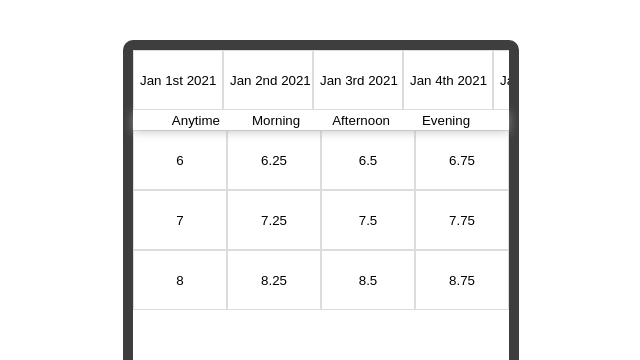
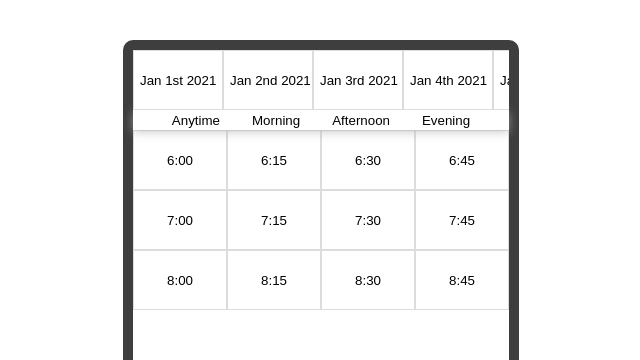
Before and after one commit to ps-kate/secret-spa-code-test, a React (Create React App) app: page / in a window 1280 px wide. Shown: the top 360 px of the page, without its empty margins (319-959 px from the left). Built offline with nearby package versions, Linux system fonts and the light colour scheme.

Commit message:
feat: format time in TimeItem

```diff
--- a/src/components/TimeItem.tsx
+++ b/src/components/TimeItem.tsx
@@ -1,9 +1,18 @@
+import { useMemo } from "react";
+import moment from "moment/moment";
+
 interface Props {
   time: number;
 }
 
 const TimeItem = ({ time }: Props) => {
-  return <button className="timeItem">{time}</button>;
+  const formattedTime = useMemo(() => {
+    const hours = Math.floor(time);
+    const minutes = Math.round((time - hours) * 60);
+    return moment({ hours, minutes }).format("H:mm");
+  }, [time]);
+
+  return <button className="timeItem">{formattedTime}</button>;
 };
 
 export default TimeItem;
```
